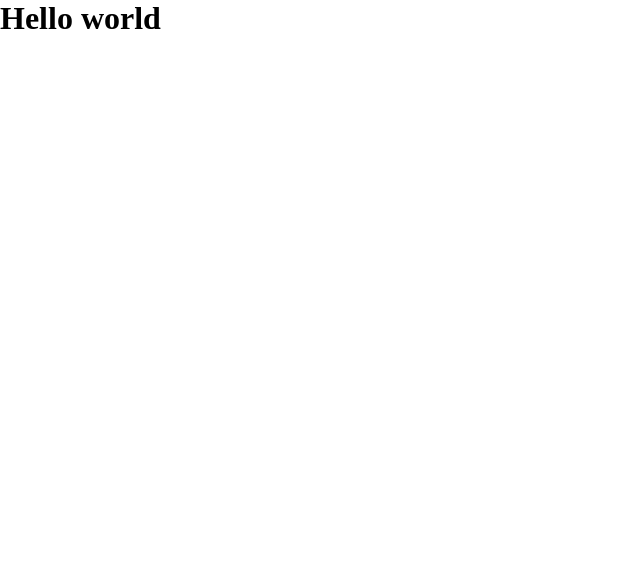
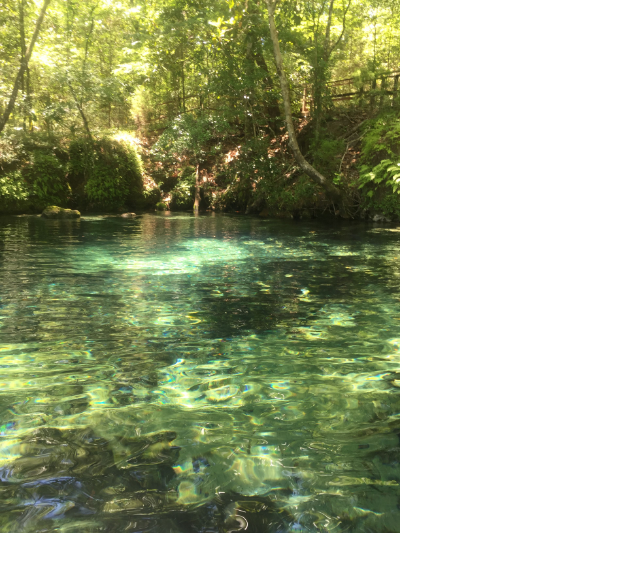
Before and after one commit to fionafionafionafionafiona/ExerciceWorkflow_1, a website built with Parcel: page src/index.html in a window 1280 px wide. Shown: the whole page, without its empty margins (0-640 px from the left). Built offline with nearby package versions, Linux system fonts and the light colour scheme.

Commit message:
picture added

```diff
--- a/src/index.html
+++ b/src/index.html
@@ -7,8 +7,7 @@
     <link rel="stylesheet" href="scss/main.scss" />
   </head>
   <body>
-    <h1>Hello world</h1>
-
+    <img src="img/river.jpg" alt="River Picture" />
     <script src="js/main.js" type="module"></script>
   </body>
 </html>
--- a/src/scss/main.scss
+++ b/src/scss/main.scss
@@ -4,11 +4,7 @@
   padding: 0;
 }
 
-a {
-  color: inherit;
+img {
+  display: block;
+  max-width: 400px;
 }
-
-img,
-video {
-  display: block;
-}
```
Also changed, not shown: src/img/river.jpg (added).
